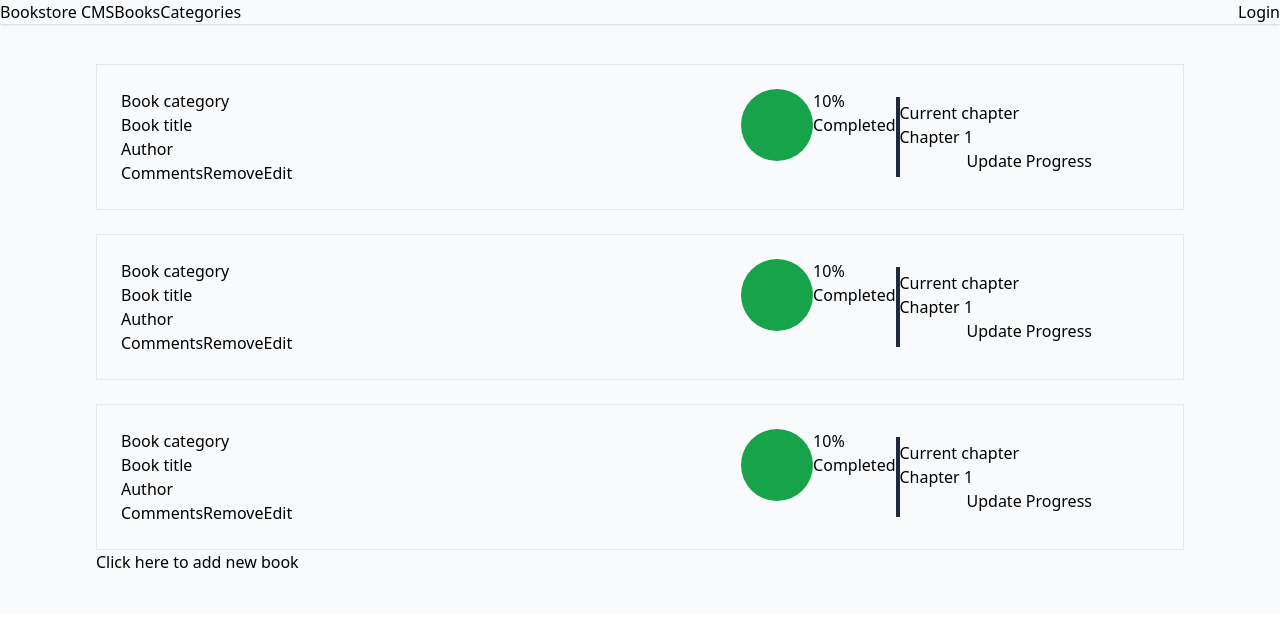
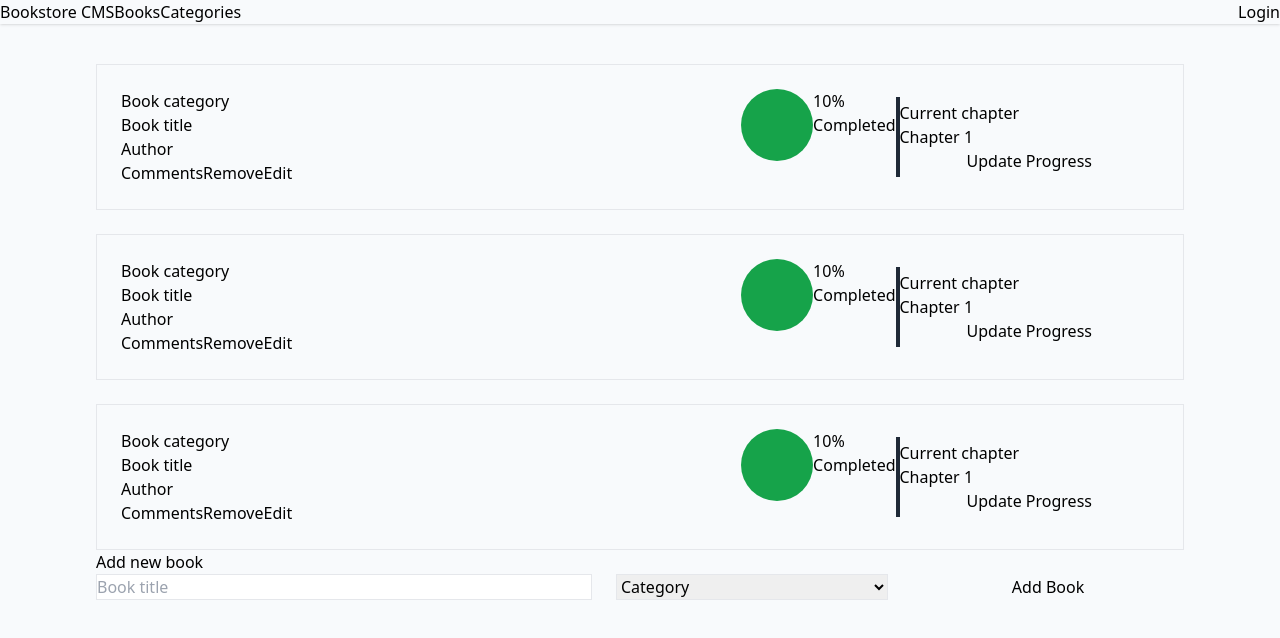
Before and after one commit to williamrolando88/bookstore, a React (Create React App) app: page / in a window 1280 px wide. Shown: the top 638 px of the page. Built offline with nearby package versions, Linux system fonts and the light colour scheme.

Commit message:
Create add new book form elements

```diff
--- a/src/components/AddNew.jsx
+++ b/src/components/AddNew.jsx
@@ -1,7 +1,27 @@
 import React from 'react';
 
 const AddNew = () => {
-  return <div>Click here to add new book</div>;
+  return (
+    <div>
+      <h2>Add new book</h2>
+      <form className="flex gap-6" action="submit">
+        <input className="grow border" type="text" placeholder="Book title" />
+        <select className="w-1/4 border" name="category" id="category">
+          <option value="" disabled selected>
+            Category
+          </option>
+          <option value="Option1">Option1</option>
+          <option value="Option2">Option2</option>
+          <option value="Option3">Option3</option>
+          <option value="Option4">Option4</option>
+          <option value="Option5">Option5</option>
+        </select>
+        <button className="w-1/4 " type="submit">
+          Add Book
+        </button>
+      </form>
+    </div>
+  );
 };
 
 export default AddNew;
```
